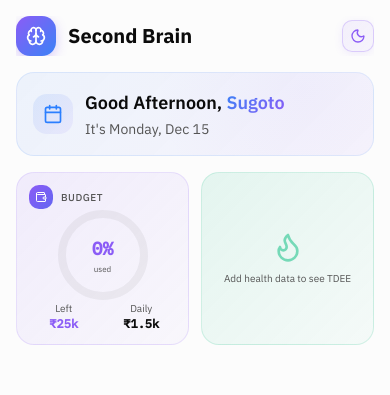
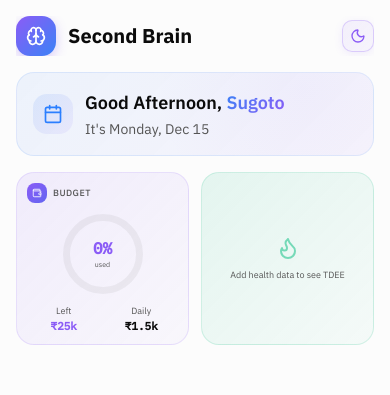
Before and after one commit to Sugoto/SecondBrain, a React (Vite) app: page / in a window 390 px wide. Shown: the top 395 px of the page. Built offline with nearby package versions, Linux system fonts and the light colour scheme; no server answers; the database is empty.

Commit message:
Clean effects

```diff
--- a/src/components/finances/WealthDistributionChart.tsx
+++ b/src/components/finances/WealthDistributionChart.tsx
@@ -140,22 +140,8 @@ export function WealthDistributionChart({
         <div className="h-48">
           <ResponsiveContainer width="100%" height="100%">
             <PieChart>
-              {/* SVG definitions for glow effects */}
+              {/* Gradient definitions for each slice */}
               <defs>
-                <filter
-                  id="wealthPieGlow"
-                  x="-50%"
-                  y="-50%"
-                  width="200%"
-                  height="200%"
-                >
-                  <feGaussianBlur stdDeviation="3" result="coloredBlur" />
-                  <feMerge>
-                    <feMergeNode in="coloredBlur" />
-                    <feMergeNode in="SourceGraphic" />
-                  </feMerge>
-                </filter>
-                {/* Gradient definitions for each slice */}
                 {pieData.map((entry, index) => (
                   <linearGradient
                     key={`wealth-gradient-${index}`}
@@ -254,7 +240,6 @@ export function WealthDistributionChart({
                         }
                             Z`}
                         fill={fill}
-                        style={{ filter: "url(#wealthPieGlow)" }}
                       />
                     </g>
                   );
@@ -265,7 +250,6 @@ export function WealthDistributionChart({
                     key={index}
                     fill={`url(#wealthPieGradient-${index})`}
                     style={{
-                      filter: "url(#wealthPieGlow)",
                       cursor: "pointer",
                       outline: "none",
                     }}
--- a/src/components/home/HomePage.tsx
+++ b/src/components/home/HomePage.tsx
@@ -119,27 +119,29 @@ function DateWidget() {
   );
 }
 
-// Circular progress component
+// Circular progress component - responsive sizing
 function CircularProgress({
   percentage,
-  size = 100,
-  strokeWidth = 8,
   color,
   bgColor,
 }: {
   percentage: number;
-  size?: number;
-  strokeWidth?: number;
   color: string;
   bgColor: string;
 }) {
+  // Use percentage-based sizing for responsiveness
+  const size = 80;
+  const strokeWidth = 7;
   const radius = (size - strokeWidth) / 2;
   const circumference = radius * 2 * Math.PI;
   const offset =
     circumference - (Math.min(percentage, 100) / 100) * circumference;
 
   return (
-    <svg width={size} height={size} className="transform -rotate-90">
+    <svg
+      viewBox={`0 0 ${size} ${size}`}
+      className="w-[70%] max-w-[80px] aspect-square transform -rotate-90"
+    >
       <circle
         cx={size / 2}
         cy={size / 2}
@@ -192,9 +194,9 @@ function BudgetCard() {
 
   if (loading) {
     return (
-      <div className="animate-pulse flex-1">
+      <div className="animate-pulse flex-1 min-w-0">
         <div
-          className="aspect-square rounded-2xl p-3"
+          className="aspect-square rounded-2xl p-2.5 sm:p-3"
           style={{
             background: isDark
               ? "rgba(139, 92, 246, 0.1)"
@@ -202,7 +204,7 @@ function BudgetCard() {
           }}
         >
           <div className="h-full flex items-center justify-center">
-            <div className="h-24 w-24 rounded-full bg-muted/50" />
+            <div className="w-[60%] aspect-square rounded-full bg-muted/50" />
           </div>
         </div>
       </div>
@@ -226,10 +228,10 @@ function BudgetCard() {
       initial={{ opacity: 0, scale: 0.95 }}
       animate={{ opacity: 1, scale: 1 }}
       transition={{ duration: 0.4, ease: [0.25, 0.46, 0.45, 0.94] }}
-      className="flex-1"
+      className="flex-1 min-w-0"
     >
       <div
-        className="aspect-square rounded-2xl p-3 relative overflow-hidden flex flex-col"
+        className="aspect-square rounded-2xl p-2.5 sm:p-3 relative overflow-hidden flex flex-col"
         style={{
           background: isDark
             ? "linear-gradient(135deg, rgba(139, 92, 246, 0.15) 0%, rgba(139, 92, 246, 0.05) 100%)"
@@ -240,56 +242,54 @@ function BudgetCard() {
         }}
       >
         {/* Header */}
-        <div className="flex items-center gap-2">
+        <div className="flex items-center gap-1.5 sm:gap-2">
           <div
-            className="h-6 w-6 rounded-lg flex items-center justify-center"
+            className="h-5 w-5 sm:h-6 sm:w-6 rounded-md sm:rounded-lg flex items-center justify-center shrink-0"
             style={{
               background: "linear-gradient(135deg, #8b5cf6 0%, #6366f1 100%)",
             }}
           >
-            <Wallet className="h-3 w-3 text-white" />
+            <Wallet className="h-2.5 w-2.5 sm:h-3 sm:w-3 text-white" />
           </div>
-          <span className="text-[10px] font-medium text-muted-foreground uppercase tracking-wider">
+          <span className="text-[9px] sm:text-[10px] font-medium text-muted-foreground uppercase tracking-wider">
             Budget
           </span>
         </div>
 
         {/* Circular Progress */}
-        <div className="flex-1 flex flex-col items-center justify-center">
-          <div className="relative">
+        <div className="flex-1 flex flex-col items-center justify-center min-h-0 py-1">
+          <div className="relative w-full flex items-center justify-center">
             <CircularProgress
               percentage={percentUsed}
-              size={90}
-              strokeWidth={8}
               color={progressColor}
               bgColor={isDark ? "rgba(255,255,255,0.1)" : "rgba(0,0,0,0.05)"}
             />
             <div className="absolute inset-0 flex flex-col items-center justify-center">
               <span
-                className="text-lg font-bold font-mono"
+                className="text-base sm:text-lg font-bold font-mono"
                 style={{ color: progressColor }}
               >
                 {Math.round(percentUsed)}%
               </span>
-              <span className="text-[8px] text-muted-foreground">used</span>
+              <span className="text-[7px] sm:text-[8px] text-muted-foreground">used</span>
             </div>
           </div>
         </div>
 
         {/* Footer stats */}
-        <div className="grid grid-cols-2 gap-2 text-center">
+        <div className="grid grid-cols-2 gap-1 sm:gap-2 text-center">
           <div>
-            <p className="text-[10px] text-muted-foreground">Left</p>
+            <p className="text-[9px] sm:text-[10px] text-muted-foreground">Left</p>
             <p
-              className="text-xs font-bold font-mono"
+              className="text-[11px] sm:text-xs font-bold font-mono"
               style={{ color: progressColor }}
             >
               {formatCurrencyCompact(totalRemaining)}
             </p>
           </div>
           <div>
-            <p className="text-[10px] text-muted-foreground">Daily</p>
-            <p className="text-xs font-bold font-mono text-foreground">
+            <p className="text-[9px] sm:text-[10px] text-muted-foreground">Daily</p>
+            <p className="text-[11px] sm:text-xs font-bold font-mono text-foreground">
               {formatCurrencyCompact(dailyBudget)}
             </p>
           </div>
@@ -322,9 +322,9 @@ function TDEECard() {
 
   if (loading) {
     return (
-      <div className="animate-pulse">
+      <div className="animate-pulse flex-1 min-w-0">
         <div
-          className="aspect-square rounded-2xl p-4"
+          className="aspect-square rounded-2xl p-2.5 sm:p-4"
           style={{
             background: isDark
               ? "rgba(16, 185, 129, 0.1)"
@@ -332,7 +332,7 @@ function TDEECard() {
           }}
         >
           <div className="h-full flex items-center justify-center">
-            <div className="h-16 w-20 rounded-lg bg-muted/50" />
+            <div className="w-[50%] aspect-[5/4] rounded-lg bg-muted/50" />
           </div>
         </div>
       </div>
@@ -349,10 +349,10 @@ function TDEECard() {
           delay: 0.1,
           ease: [0.25, 0.46, 0.45, 0.94],
         }}
-        className="flex-1"
+        className="flex-1 min-w-0"
       >
         <div
-          className="aspect-square rounded-2xl p-4 flex flex-col items-center justify-center"
+          className="aspect-square rounded-2xl p-2.5 sm:p-4 flex flex-col items-center justify-center"
           style={{
             background: isDark
               ? "linear-gradient(135deg, rgba(16, 185, 129, 0.15) 0%, rgba(16, 185, 129, 0.05) 100%)"
@@ -362,8 +362,8 @@ function TDEECard() {
               : "1px solid rgba(16, 185, 129, 0.15)",
           }}
         >
-          <Flame className="h-8 w-8 text-emerald-500/50 mb-2" />
-          <p className="text-[10px] text-muted-foreground text-center">
+          <Flame className="h-6 w-6 sm:h-8 sm:w-8 text-emerald-500/50 mb-2" />
+          <p className="text-[9px] sm:text-[10px] text-muted-foreground text-center">
             Add health data to see TDEE
           </p>
         </div>
@@ -376,10 +376,10 @@ function TDEECard() {
       initial={{ opacity: 0, scale: 0.95 }}
       animate={{ opacity: 1, scale: 1 }}
       transition={{ duration: 0.4, delay: 0.1, ease: [0.25, 0.46, 0.45, 0.94] }}
-      className="flex-1"
+      className="flex-1 min-w-0"
     >
       <div
-        className="aspect-square rounded-2xl p-4 relative overflow-hidden flex flex-col"
+        className="aspect-square rounded-2xl p-2.5 sm:p-4 relative overflow-hidden flex flex-col"
         style={{
           background: isDark
             ? "linear-gradient(135deg, rgba(16, 185, 129, 0.15) 0%, rgba(16, 185, 129, 0.05) 100%)"
@@ -390,44 +390,44 @@ function TDEECard() {
         }}
       >
         {/* Header */}
-        <div className="flex items-center gap-2">
+        <div className="flex items-center gap-1.5 sm:gap-2">
           <div
-            className="h-6 w-6 rounded-lg flex items-center justify-center"
+            className="h-5 w-5 sm:h-6 sm:w-6 rounded-md sm:rounded-lg flex items-center justify-center shrink-0"
             style={{
               background: "linear-gradient(135deg, #10b981 0%, #14b8a6 100%)",
             }}
           >
-            <Flame className="h-3 w-3 text-white" />
+            <Flame className="h-2.5 w-2.5 sm:h-3 sm:w-3 text-white" />
           </div>
-          <span className="text-[10px] font-medium text-muted-foreground uppercase tracking-wider">
+          <span className="text-[9px] sm:text-[10px] font-medium text-muted-foreground uppercase tracking-wider">
             Nutrition
           </span>
         </div>
 
         {/* Stats - centered in available space */}
-        <div className="flex-1 flex flex-col items-center justify-center gap-3">
+        <div className="flex-1 flex flex-col items-center justify-center gap-2 sm:gap-3 min-h-0">
           {/* Calories */}
           <div className="text-center">
-            <span className="text-2xl font-bold font-mono text-emerald-500">
+            <span className="text-xl sm:text-2xl font-bold font-mono text-emerald-500">
               {formatNumber(tdee.targetCalories)}
             </span>
-            <span className="text-[10px] text-muted-foreground ml-1">kcal</span>
+            <span className="text-[9px] sm:text-[10px] text-muted-foreground ml-1">kcal</span>
           </div>
 
           {/* Protein */}
           <div
-            className="flex items-center gap-1.5 px-2.5 py-1 rounded-lg"
+            className="flex items-center gap-1 sm:gap-1.5 px-2 sm:px-2.5 py-0.5 sm:py-1 rounded-md sm:rounded-lg"
             style={{
               background: isDark
                 ? "rgba(245, 158, 11, 0.15)"
                 : "rgba(245, 158, 11, 0.1)",
             }}
           >
-            <Beef className="h-3 w-3 text-amber-500" />
-            <span className="text-sm font-bold font-mono text-amber-500">
+            <Beef className="h-2.5 w-2.5 sm:h-3 sm:w-3 text-amber-500" />
+            <span className="text-xs sm:text-sm font-bold font-mono text-amber-500">
               {tdee.protein}g
             </span>
-            <span className="text-[9px] text-muted-foreground">protein</span>
+            <span className="text-[8px] sm:text-[9px] text-muted-foreground">protein</span>
           </div>
         </div>
       </div>
```
Also changed, not shown: src/components/finances/TrendsView.tsx (+1 -32 lines).
